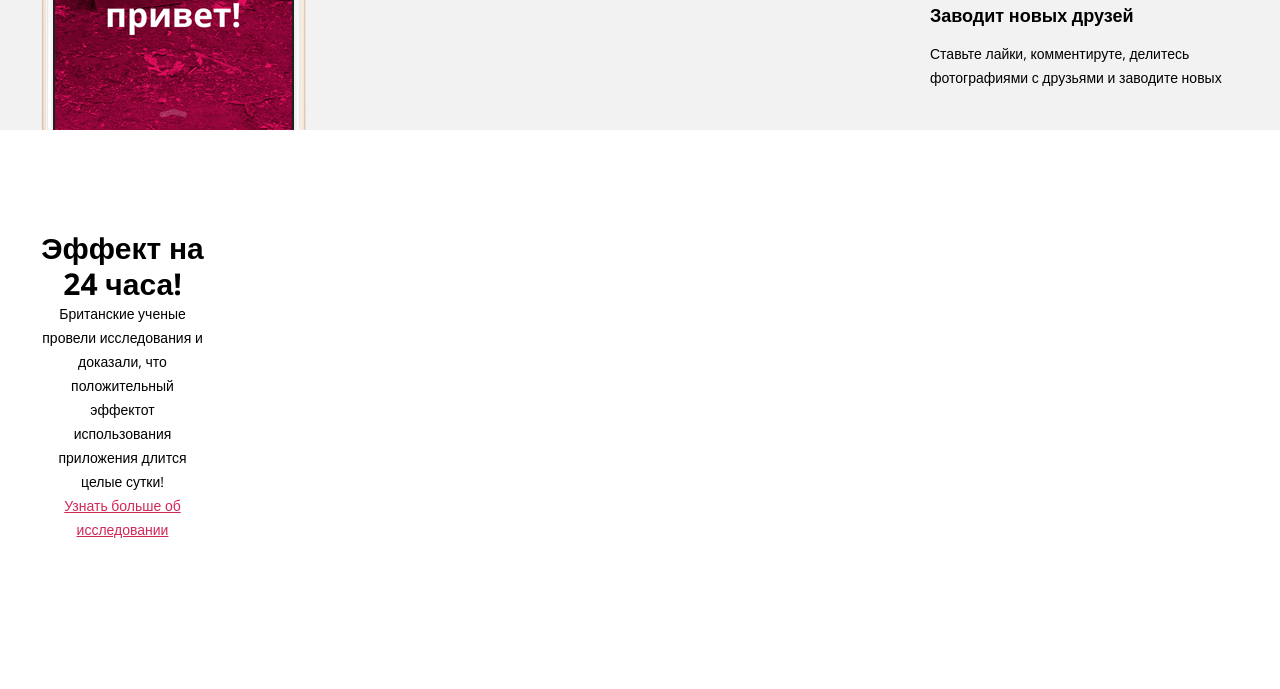
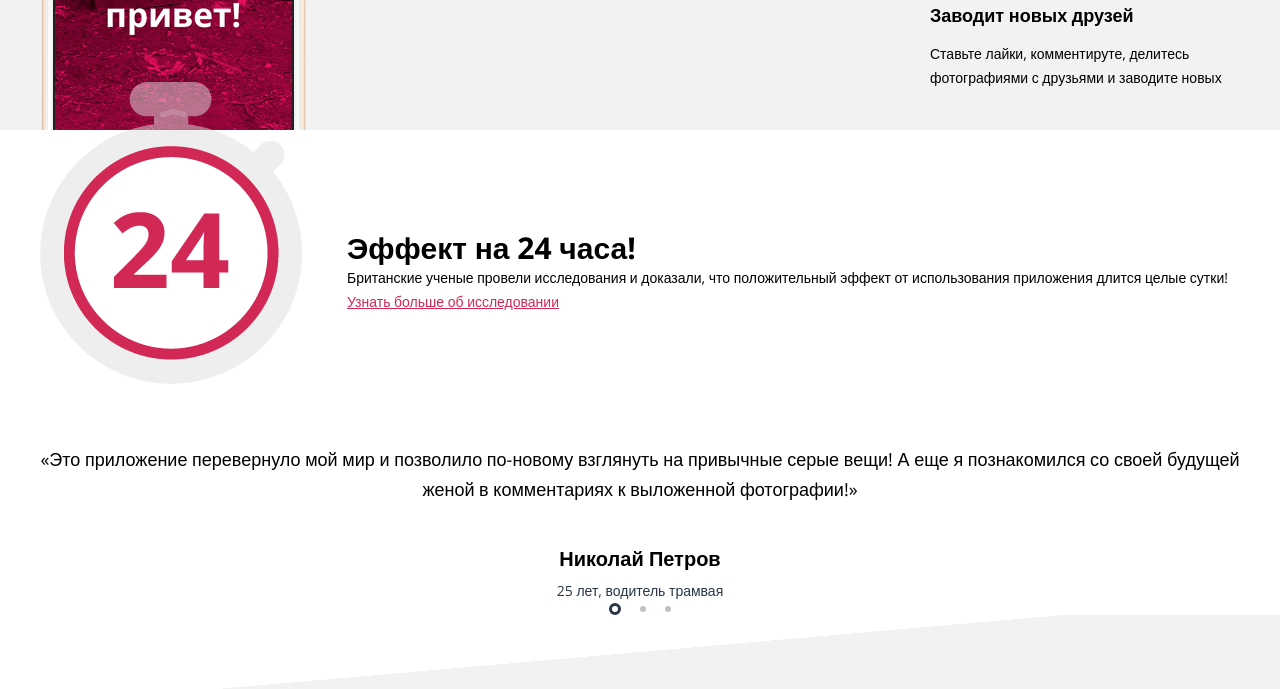
Before and after one commit to maviroot/45021-pink, a website: page index.html in a window 1280 px wide. Shown: the part 1154-1843 px from the top of the page. Drawn offline with nearby package versions, Linux system fonts and the light colour scheme.

Commit message:
some work

```diff
--- a/index.html
+++ b/index.html
@@ -78,7 +78,7 @@
       <div class="wrap-inner">
         <div class="effect__item">
           <p class="effect__title">Эффект на 24 часа!</p>
-          <p class="effect__desc">Британские ученые провели исследования и доказали, что положительный эффектот использования приложения длится целые сутки!</p>
+          <p class="effect__desc">Британские ученые провели исследования и доказали, что положительный эффект от использования приложения длится целые сутки!</p>
           <a class="effect__more" href="#">Узнать больше об исследовании</a>
         </div>
       </div>
@@ -88,6 +88,7 @@
       <div class="wrap-inner">
         <div class="review__item">
           <p class="review__author">Николай Петров</p>
+          <p class="review__author-desc">25 лет, водитель трамвая</p>
           <p class="review__comment">«Это приложение перевернуло мой мир и позволило по-новому взглянуть на привычные серые вещи! А еще я познакомился со своей будущей женой в комментариях к выложенной фотографии!»</p>
         </div>
         <div class="review__item">
--- a/less/effect.less
+++ b/less/effect.less
@@ -1,11 +1,23 @@
 .effect {
   padding: 100px 0;
-  width: 245px;
+  //width: 245px;
   display: none;
+}
 
-  &:after {
+.effect__item {
+  text-align: left;
+  padding-left: 307px;
+  position: relative;
+
+  &:before {
+    position: absolute;
+    left: 0;
+    bottom: -70px;
     content: " ";
     display: block;
+    background: url("../img/effect-clock.png");
+    width: 262px;
+    height: 302px;
   }
 }
 
@@ -33,9 +45,5 @@
 @media (min-width:@screen_md) {
   .effect {
     display: block;
-
-    .wrap-inner {
-
-    }
   }
 }
--- a/less/review.less
+++ b/less/review.less
@@ -1,5 +1,5 @@
 .review {
-  padding-top: 50px;
+  padding-top: 30px;
 
   &:after {
     content: " ";
@@ -12,11 +12,11 @@
 }
 
 .review__item {
-  //padding-top: 50px;
   display: none;
 
   &:first-child {
-    display: block;
+    display: flex;
+    flex-direction: column;
   }
 }
 
@@ -24,14 +24,40 @@
   font-size: 18px;
   font-weight: 700;
   line-height: 30px;
-  padding-bottom: 25px;
+  order: 1;
+  padding-bottom: 10px;
+}
+
+.review__author-desc {
+  display: none;
+  font-weight: 400;
+  order: 2;
+  color: rgb(40, 54, 69);
 }
 
 .review__comment {
+  padding-bottom: 40px;
   font-weight: 400;
   line-height: 30px;
+  order: 3;
 }
 
-.review-slider {
-  padding-top: 40px;
+//  For Tablet
+
+@media (min-width:@screen_md) {
+   .review__comment {
+    font-size: 18px;
+    order: 1;
+  }
+
+  .review__author {
+    font-size: 20px;
+    padding-bottom: 5px;
+    order: 2;
+  }
+
+  .review__author-desc {
+    display: block;
+    order: 3;
+  }
 }
--- a/less/slider.less
+++ b/less/slider.less
@@ -16,6 +16,7 @@
   }
 
   &--active {
+    background: @color--base;
     border: 3px solid #283645;
   }
 }
```
Also changed, not shown: css/style.css.
